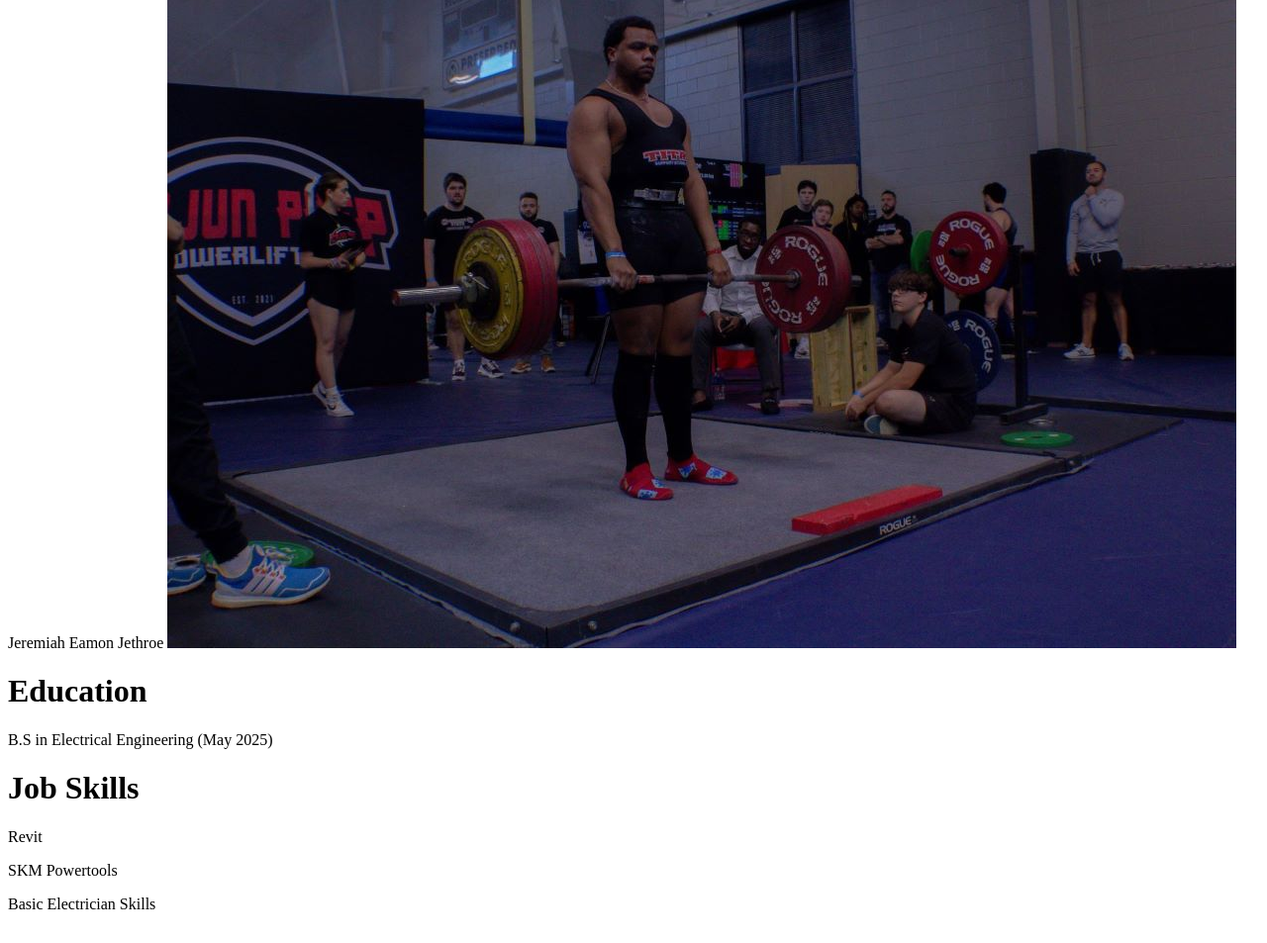
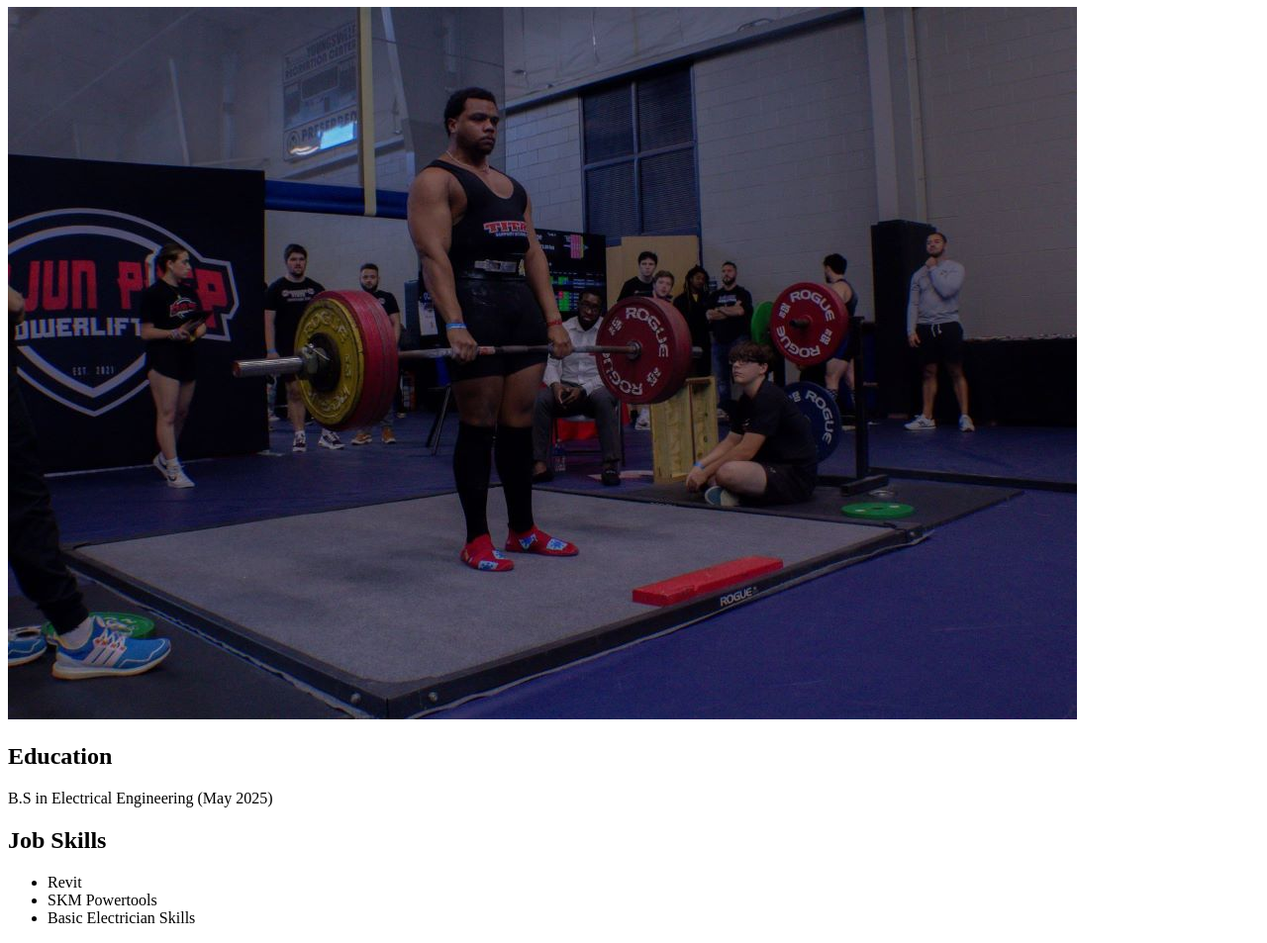
Before and after one commit to weak-individual/digital-resume, a plain HTML site: page index.html in a window 1280 px wide. Shown: the part 73-1026 px from the top of the page at 99% size. Drawn offline with Linux system fonts and the light colour scheme.

Commit message:
Added Index.html

```diff
--- a/index.html
+++ b/index.html
@@ -6,16 +6,20 @@
     <title>Jeremiah Jethroe's Digital Resume</title>
 </head>
 <body>
-    <h>Jeremiah Eamon Jethroe</h>
-    <img src="Picture/img_3916.JPG" />
+    <h1>Jeremiah Eamon Jethroe</h1>
+    <img src="Picture/img_3916.JPG">
 
-    <h1>Education</h1>
+    <h2>Education</h2>
     <p>B.S in Electrical Engineering (May 2025)</p>
 
-    <h1>Job Skills</h1>
-    <p>Revit</p>
-    <p>SKM Powertools</p>
-    <p>Basic Electrician Skills</p>
+    <h2>Job Skills</h2>
+
+    <ul>
+    <li>Revit</li>
+    <li>SKM Powertools</li>
+    <li>Basic Electrician Skills</li>
+    </ul>
+
 
 </body>
 </html>
```
